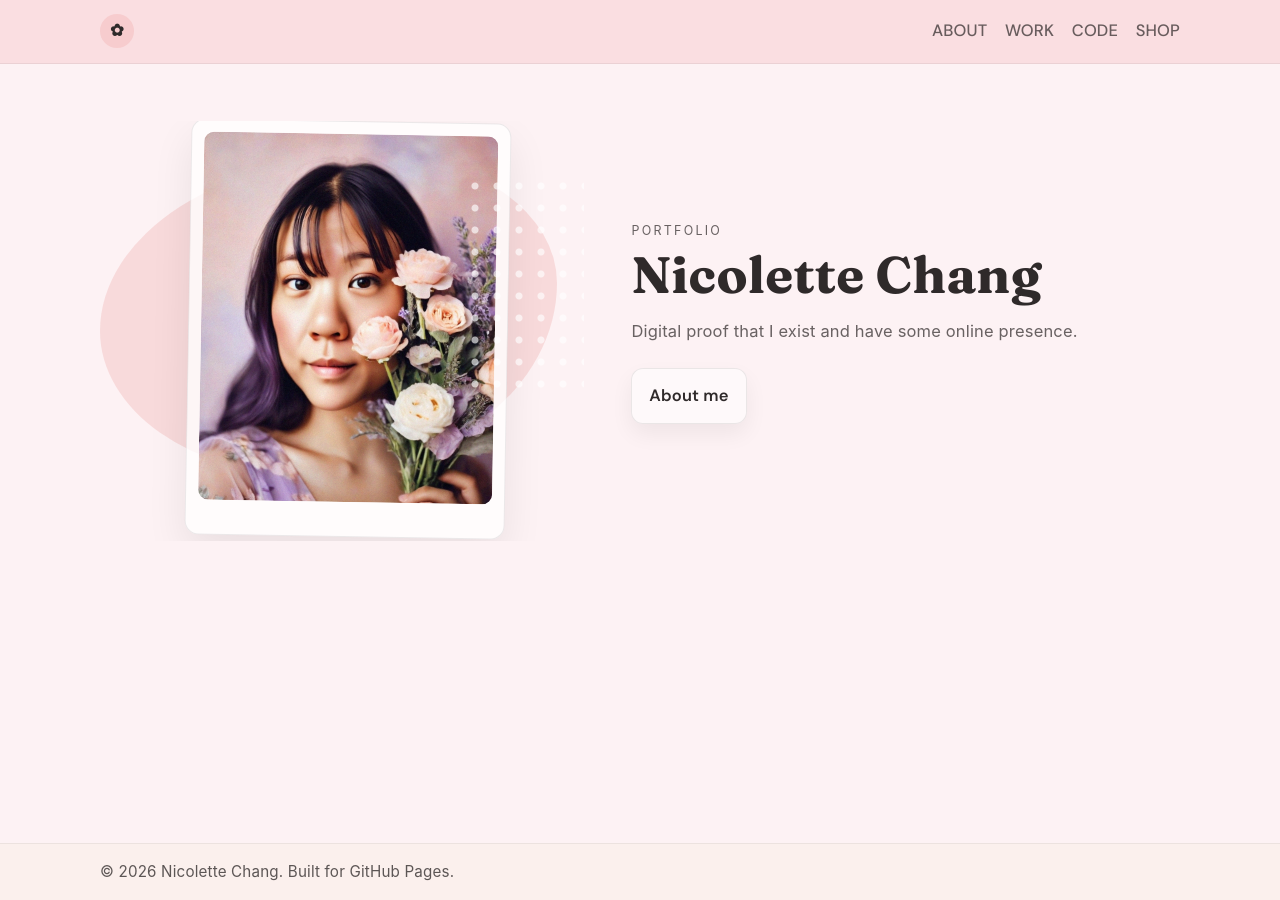
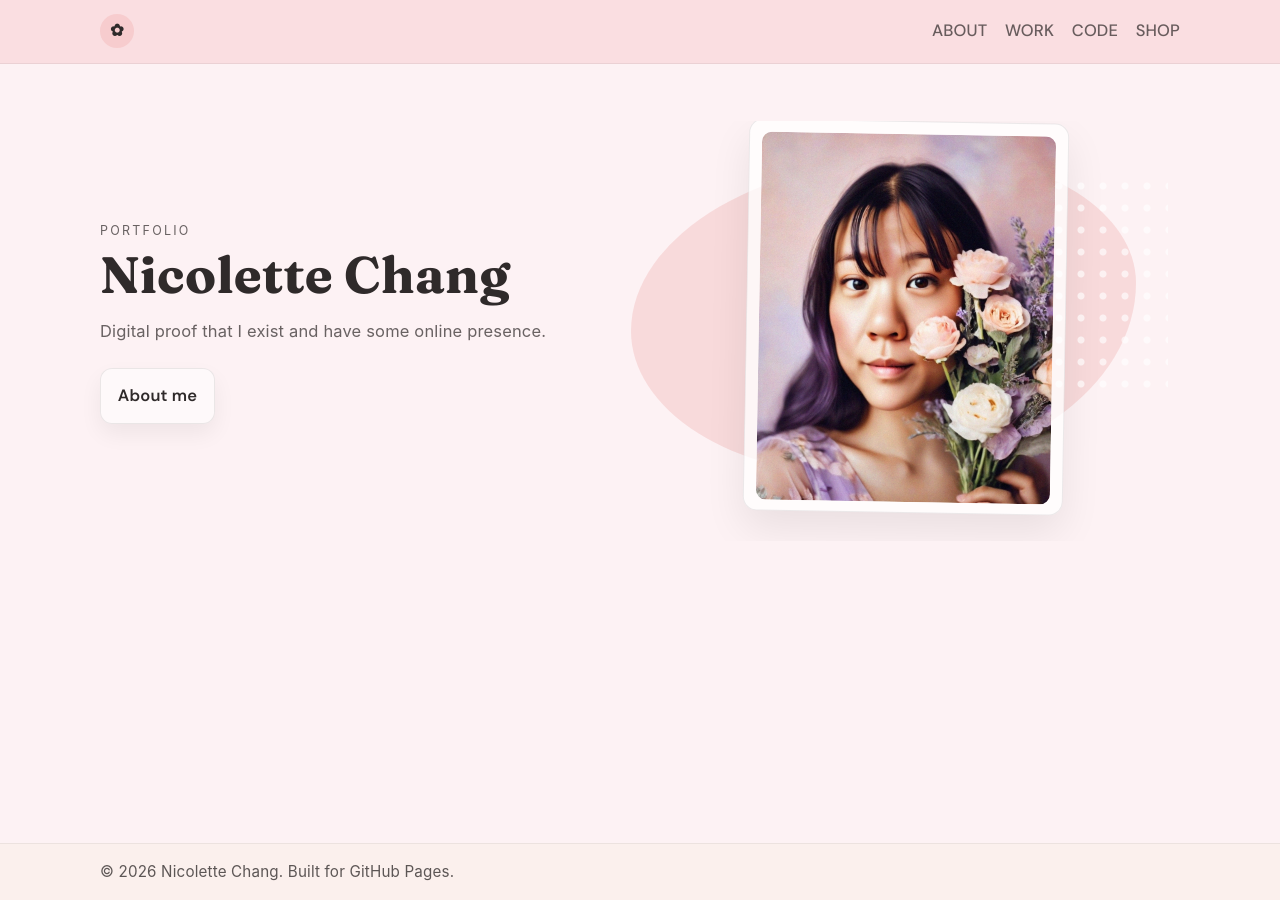
Before and after one commit to nicolettechang/nicolettechang.github.io, a Jekyll site: the page built from index.html, in a window 1280 px wide. Built offline with Jekyll 4.4.1, drawn with Linux system fonts in a browser that asks for light colours.

Commit message:
Refactor hero section in index.html
Reorganize hero section layout and improve accessibility.

```diff
--- a/index.html
+++ b/index.html
@@ -6,25 +6,27 @@ description: Digital proof that I exist and have some online presence.
 
 <!-- Hero -->
 <section class="hero">
-    <div class="container hero-grid hero-grid--pic-left">
-    <div class="hero-art">
-        <div class="blob" aria-hidden="true"></div>
-        <figure class="polaroid polaroid--main">
-        <img src="img/nic_me.jpg" alt="selfie" />
-        <figcaption></figcaption>
-        </figure>
-        <div class="dots" aria-hidden="true"></div>
-    </div>
+  <div class="container hero-grid hero-grid--pic-left">
+    <!-- Copy -->
     <div class="hero-copy">
-        <p class="kicker">Portfolio</p>
-        <h1 class="hero-title">Nicolette Chang </h1>
-        <p class="hero-subtitle">
-        Digital proof that I exist and have some online presence.
-        </p>
-        <div class="hero-actions">
+      <p class="kicker">Portfolio</p>
+      <h1 class="hero-title">Nicolette Chang</h1>
+      <p class="hero-subtitle">Digital proof that I exist and have some online presence.</p>
+
+      <div class="hero-actions">
         <a class="btn btn-ghost" href="about.html">About me</a>
-        </div>
+      </div>
     </div>
 
+    <!-- Art -->
+    <div class="hero-art" aria-label="Portrait">
+      <div class="blob" aria-hidden="true"></div>
+
+      <figure class="polaroid polaroid--main">
+        <img src="img/nic_me.jpg" alt="Portrait of Nicolette Chang" />
+      </figure>
+
+      <div class="dots" aria-hidden="true"></div>
     </div>
+  </div>
 </section>
```
